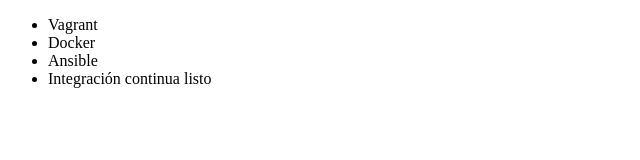
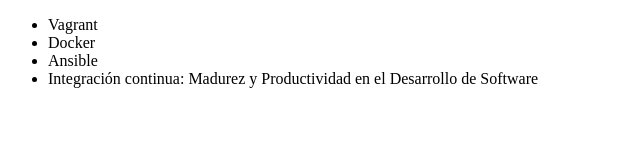
Before and after one commit to pipemerken/alura-git, a plain HTML site: page index.html in a window 1280 px wide. Shown: the whole page, without its empty margins (0-640 px from the left). Drawn offline with Linux system fonts and the light colour scheme.

Commit message:
Renombrando cuso de integración continua

```diff
--- a/index.html
+++ b/index.html
@@ -9,7 +9,7 @@
          <li> Vagrant </li>
          <li> Docker </li>
          <li> Ansible </li>
-         <li> Integración continua listo </li>
+         <li> Integración continua: Madurez y Productividad en el Desarrollo de Software</li>
      </ul>
 </body>
 </html>
```
